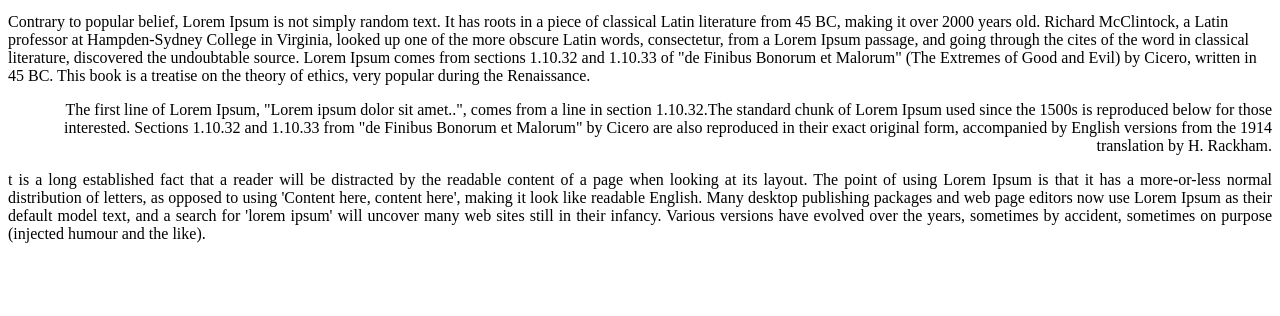
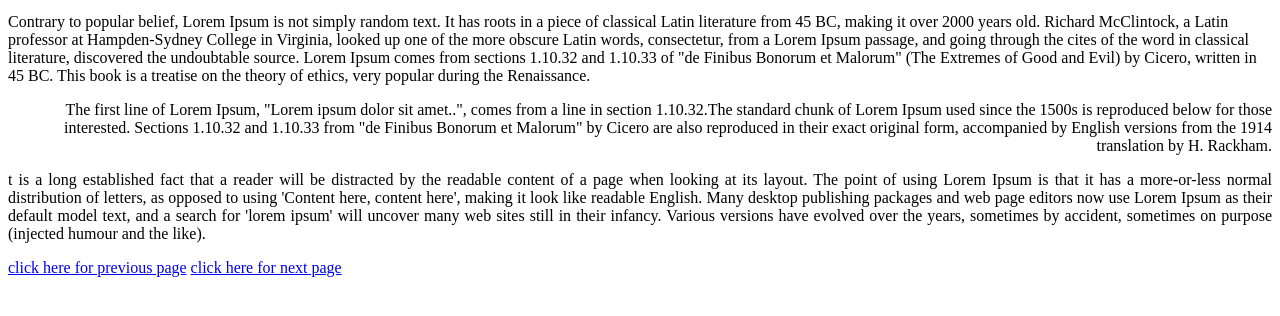
Before and after one commit to spoorthytorne/hyper-text-mark-up-language, a plain HTML site: page loreum.html in a window 1280 px wide. Shown: the part 142-458 px from the top of the page. Drawn offline with Linux system fonts and the light colour scheme.

Commit message:
Update loreum.html

```diff
--- a/loreum.html
+++ b/loreum.html
@@ -9,5 +9,7 @@
        <p align="centre"> Contrary to popular belief, Lorem Ipsum is not simply random text. It has roots in a piece of classical Latin literature from 45 BC, making it over 2000 years old. Richard McClintock, a Latin professor at Hampden-Sydney College in Virginia, looked up one of the more obscure Latin words, consectetur, from a Lorem Ipsum passage, and going through the cites of the word in classical literature, discovered the undoubtable source. Lorem Ipsum comes from sections 1.10.32 and 1.10.33 of "de Finibus Bonorum et Malorum" (The Extremes of Good and Evil) by Cicero, written in 45 BC. This book is a treatise on the theory of ethics, very popular during the Renaissance.
         <p align="right">The first line of Lorem Ipsum, "Lorem ipsum dolor sit amet..", comes from a line in section 1.10.32.The standard chunk of Lorem Ipsum used since the 1500s is reproduced below for those interested. Sections 1.10.32 and 1.10.33 from "de Finibus Bonorum et Malorum" by Cicero are also reproduced in their exact original form, accompanied by English versions from the 1914 translation by H. Rackham.</p>
        <p align="justify">t is a long established fact that a reader will be distracted by the readable content of a page when looking at its layout. The point of using Lorem Ipsum is that it has a more-or-less normal distribution of letters, as opposed to using 'Content here, content here', making it look like readable English. Many desktop publishing packages and web page editors now use Lorem Ipsum as their default model text, and a search for 'lorem ipsum' will uncover many web sites still in their infancy. Various versions have evolved over the years, sometimes by accident, sometimes on purpose (injected humour and the like).</p>
+        <a href = "https://spoorthytorne.github.io/hyper-text-mark-up-language/img.html">click here for previous page</a>
+        <a href = "https://spoorthytorne.github.io/hyper-text-mark-up-language/last.html">click here for next page</a>
     </body>
 </html>
```
